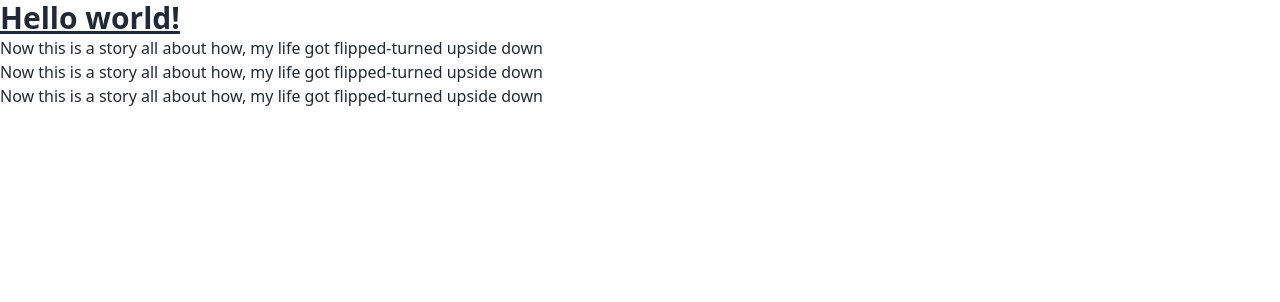
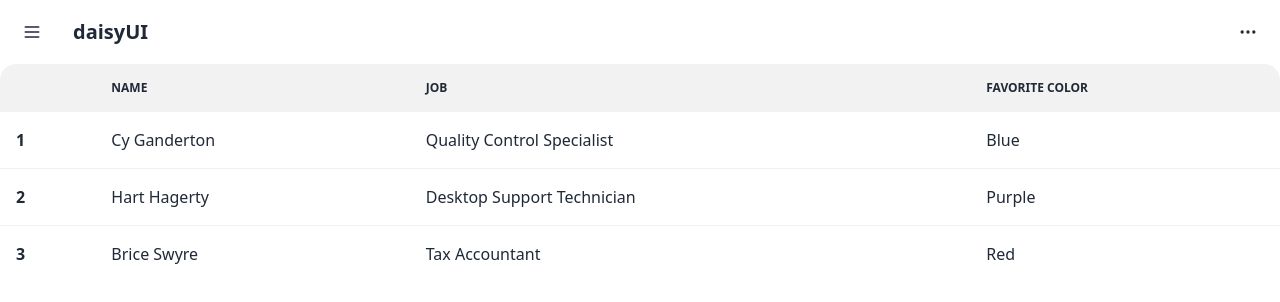
Before and after one commit to chiatzeheng/hack-roll2022, a React (Vite) app in the folder frontend/: page /transactions in a window 1280 px wide. Shown: the top 302 px of the page. Built offline with nearby package versions, Linux system fonts and the light colour scheme.

Commit message:
some progess frontend

```diff
--- /dev/null
+++ b/frontend/src/components/Navbar.jsx
@@ -0,0 +1,43 @@
+export default function Navbar() {
+  return (
+    <div className="navbar bg-base-100">
+      <div className="flex-none">
+        <button className="btn btn-square btn-ghost">
+          <svg
+            xmlns="http://www.w3.org/2000/svg"
+            fill="none"
+            viewBox="0 0 24 24"
+            className="inline-block w-5 h-5 stroke-current"
+          >
+            <path
+              strokeLinecap="round"
+              strokeLinejoin="round"
+              strokeWidth="2"
+              d="M4 6h16M4 12h16M4 18h16"
+            ></path>
+          </svg>
+        </button>
+      </div>
+      <div className="flex-1">
+        <a className="btn btn-ghost normal-case text-xl">daisyUI</a>
+      </div>
+      <div className="flex-none">
+        <button className="btn btn-square btn-ghost">
+          <svg
+            xmlns="http://www.w3.org/2000/svg"
+            fill="none"
+            viewBox="0 0 24 24"
+            className="inline-block w-5 h-5 stroke-current"
+          >
+            <path
+              strokeLinecap="round"
+              strokeLinejoin="round"
+              strokeWidth="2"
+              d="M5 12h.01M12 12h.01M19 12h.01M6 12a1 1 0 11-2 0 1 1 0 012 0zm7 0a1 1 0 11-2 0 1 1 0 012 0zm7 0a1 1 0 11-2 0 1 1 0 012 0z"
+            ></path>
+          </svg>
+        </button>
+      </div>
+    </div>
+  );
+}
--- a/frontend/src/routes/Transactions.jsx
+++ b/frontend/src/routes/Transactions.jsx
@@ -1,29 +1,43 @@
+import Navbar from "../components/Navbar";
+
 export default function Transactions() {
   // const transactions = JSON.parse("../data/transactions.json");
   // console.log(transactions);
   return (
-    <div>
-      <h1 className="text-3xl font-bold underline">Hello world!</h1>
-      <ul class="list-disc">
-        <li>
-          Now this is a story all about how, my life got flipped-turned upside
-          down
-        </li>
-      </ul>
-
-      <ol class="list-decimal">
-        <li>
-          Now this is a story all about how, my life got flipped-turned upside
-          down
-        </li>
-      </ol>
-
-      <ul class="list-none">
-        <li>
-          Now this is a story all about how, my life got flipped-turned upside
-          down
-        </li>
-      </ul>
-    </div>
+    <>
+      <Navbar />
+      <div className="overflow-x-auto">
+        <table className="table w-full">
+          <thead>
+            <tr>
+              <th></th>
+              <th>Name</th>
+              <th>Job</th>
+              <th>Favorite Color</th>
+            </tr>
+          </thead>
+          <tbody>
+            <tr>
+              <th>1</th>
+              <td>Cy Ganderton</td>
+              <td>Quality Control Specialist</td>
+              <td>Blue</td>
+            </tr>
+            <tr className="hover">
+              <th>2</th>
+              <td>Hart Hagerty</td>
+              <td>Desktop Support Technician</td>
+              <td>Purple</td>
+            </tr>
+            <tr>
+              <th>3</th>
+              <td>Brice Swyre</td>
+              <td>Tax Accountant</td>
+              <td>Red</td>
+            </tr>
+          </tbody>
+        </table>
+      </div>
+    </>
   );
 }
```
Also changed, not shown: frontend/src/components/Drawer.jsx (added, +20 -0 lines), frontend/src/components/TransactionItem.jsx (added).
